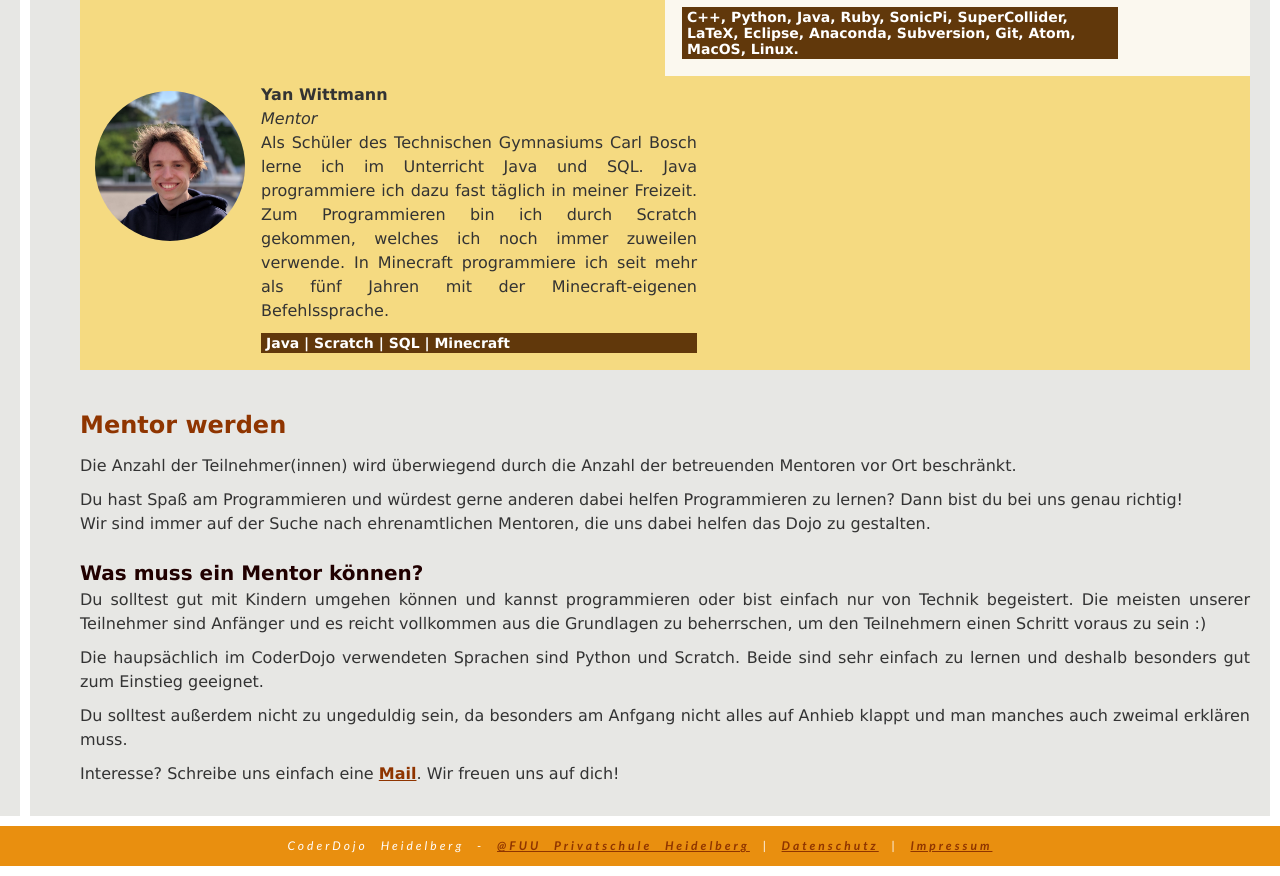
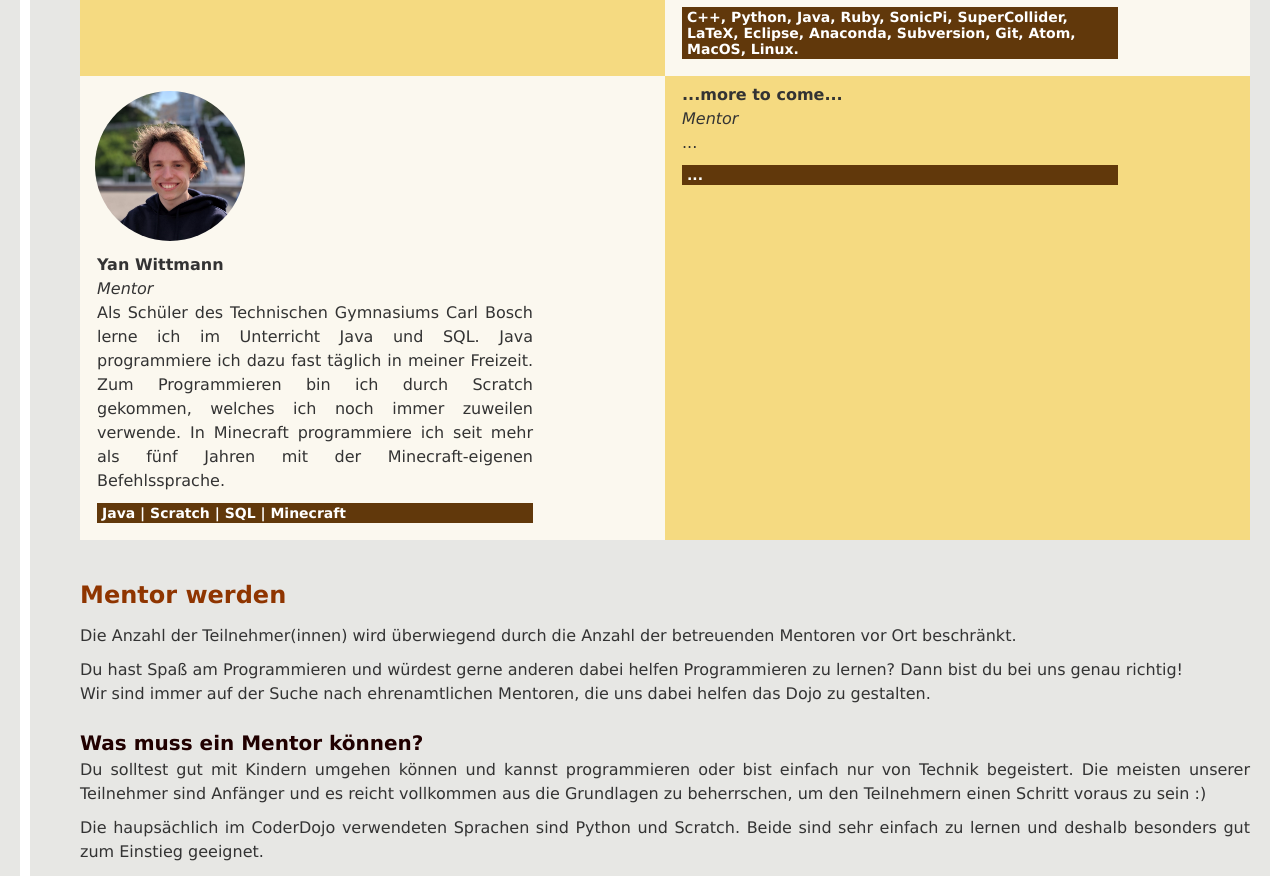
Before and after one commit to CoderDojoHD/coderdojohd.github.io, a plain HTML site: page Mentoren.htm in a window 1280 px wide. Shown: the part 2624-3500 px from the top of the page. Drawn offline with Linux system fonts and the light colour scheme.

Commit message:
Update Mentoren.htm

```diff
--- a/Mentoren.htm
+++ b/Mentoren.htm
@@ -197,7 +197,7 @@
 </div>		  </div>
 
 <div class="table">
-	<div class="spalte1">
+	<div class="spalte">
 		<div class="mentBild">
 		<img src="img/Mentor-Yan.png" class="rund"></div>
 		  <div class="mentText">
@@ -211,6 +211,18 @@
 		  </p>
 		  <p class="ment">Java | Scratch | SQL | Minecraft</p>
 		</div>
+	</div>
+	<div class="spalte1">
+		  <div class="mentText">
+		  <p><b>...more to come...</b>
+		  <br>
+		  <em>Mentor</em><br>
+		  ...
+		  </p>
+
+		  <p class="ment">...</p>
+
+		  </div>
 	</div>
 </div>
 
```
